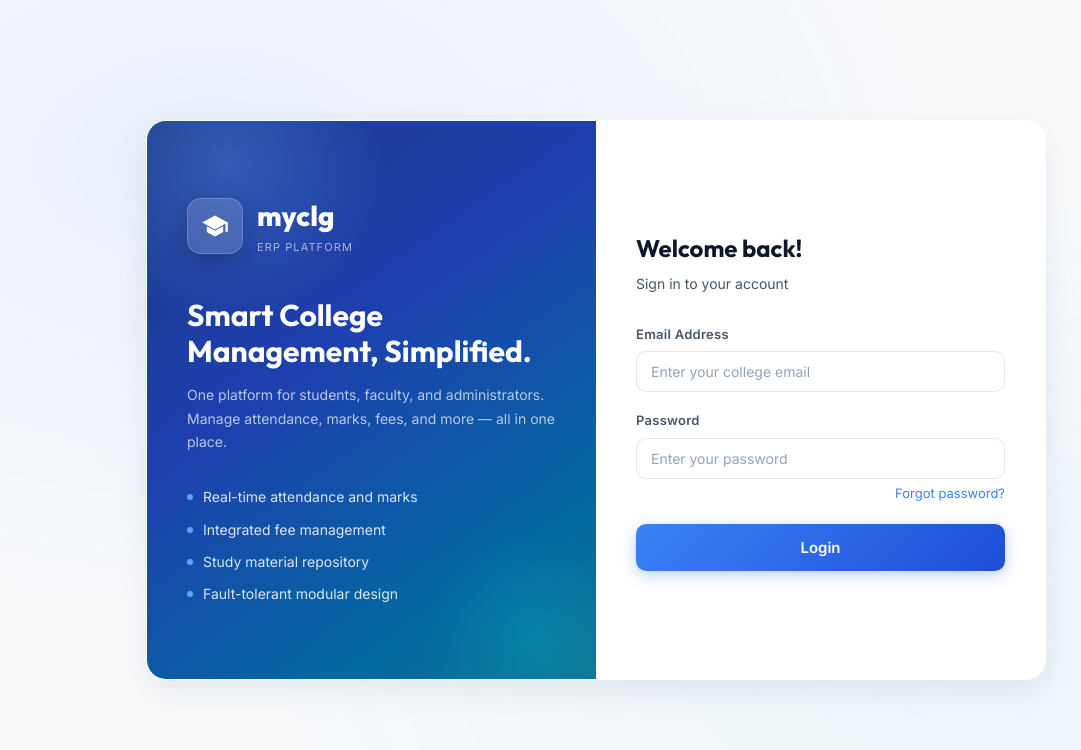
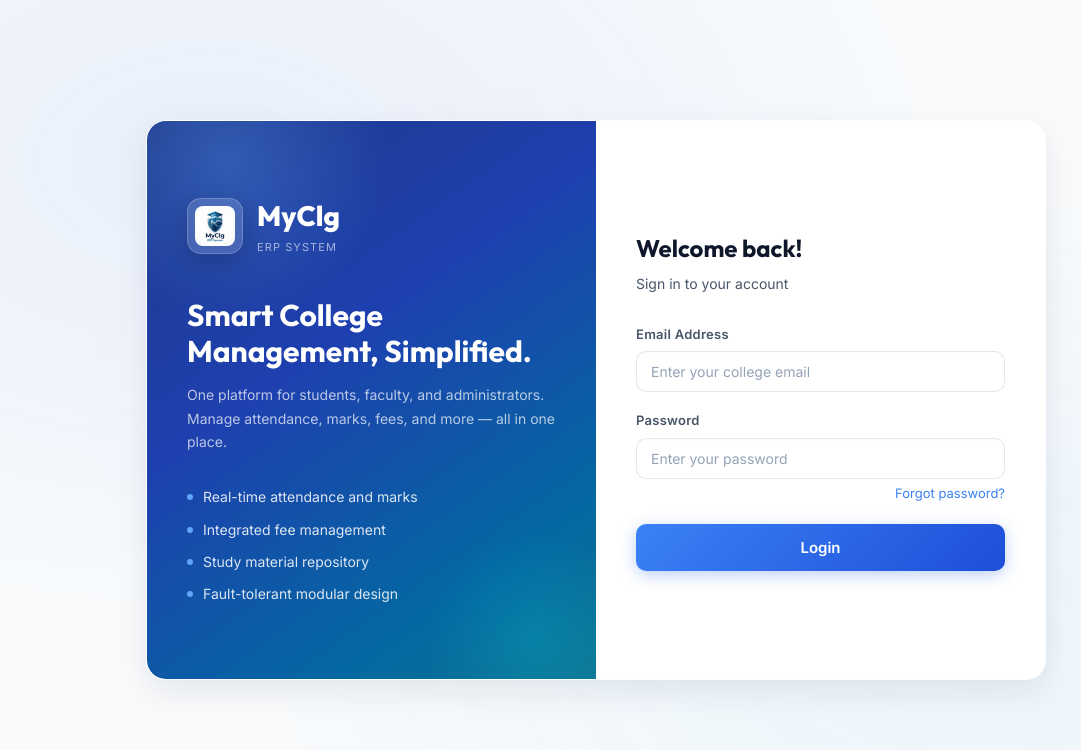
Before and after one commit to ArunPatil18/educore-erp, a website: page index.html in a window 1280 px wide. Shown: the whole page, without its empty margins (44-1125 px from the left). Drawn offline with nearby package versions, Linux system fonts and the light colour scheme.

Commit message:
Add files via upload

```diff
--- a/index.html
+++ b/index.html
@@ -3,10 +3,14 @@
 <head>
   <meta charset="UTF-8" />
   <meta name="viewport" content="width=device-width, initial-scale=1.0" />
-  <title>MyClg ERP | Complete College Management System</title>
+  <title>MyClg ERP System | Complete College Management</title>
   <link rel="canonical" href="https://myclg-erp.vercel.app/" />
-  <meta name="description" content="MyClg ERP – The smart solution for modern colleges. Track attendance, manage fees, access study materials, and receive real-time notifications." />
-  <meta name="keywords" content="myclg, my clg, college erp, educore, student management system, faculty portal, college attendance app" />
+  <link rel="icon" type="image/png" href="favicon.png" />
+  <link rel="apple-touch-icon" href="apple-touch-icon.png" />
+  <link rel="manifest" href="manifest.json" />
+  <meta name="theme-color" content="#1e40af" />
+  <meta name="description" content="MyClg ERP System – The smart solution for modern colleges. Track attendance, manage fees, access study materials, and receive real-time notifications." />
+  <meta name="keywords" content="myclg, my clg, college erp, myclg erp system, student management system, faculty portal, college attendance app" />
   <meta name="author" content="Arun Patil" />
 
   <!-- Open Graph / Facebook -->
@@ -58,8 +62,8 @@
     <div class="login-brand">
       <div class="brand-content">
         <div class="brand-logo">
-          <div class="brand-logo-icon"><span class="icon icon-filled" style="font-size:28px;color:#fff;">school</span></div>
-          <div><div class="brand-logo-text">myclg</div><div class="brand-logo-sub">ERP PLATFORM</div></div>
+          <div class="brand-logo-icon"><img src="favicon.png" alt="MyClg Logo" style="width:40px;height:40px;border-radius:8px;"></div>
+          <div><div class="brand-logo-text">MyClg</div><div class="brand-logo-sub">ERP SYSTEM</div></div>
         </div>
         <h1 class="brand-headline">Smart College Management, Simplified.</h1>
         <p class="brand-desc">One platform for students, faculty, and administrators. Manage attendance, marks, fees, and more — all in one place.</p>
```
Also changed, not shown: apple-touch-icon.png (added), brand-logo.png (added), favicon.png (added), manifest.json (added).
